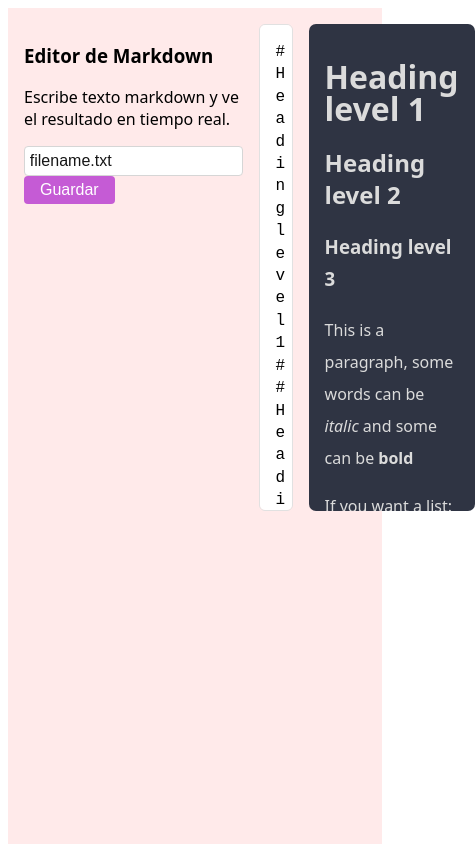
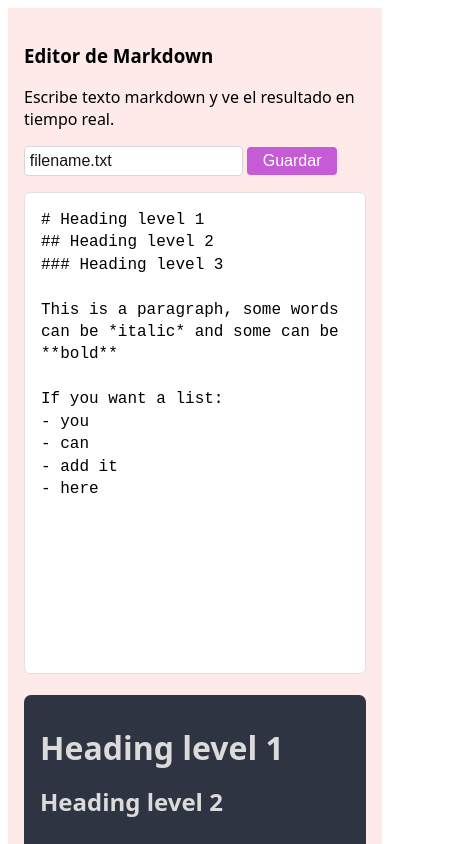
Before and after one commit to davidherzlos/markdown-editor, a SvelteKit app: page / in a window 390 px wide. Shown: the top 844 px of the page, 475 px wide, since content can reach past the window. Built offline with nearby package versions, Linux system fonts and the light colour scheme.

Commit message:
add a responsive breakpoint

```diff
--- a/src/routes/+page.svelte
+++ b/src/routes/+page.svelte
@@ -52,12 +52,14 @@
         font-size: 16px;
         font-family: system-ui, "Segoe UI", Roboto, Helvetica, Arial, sans-serif, "Apple Color Emoji", "Segoe UI Emoji", "Segoe UI Symbol";        width: 100%;
         display: flex;
+        flex-direction: column;
         height: 100vh;
         background: rgb(255, 234, 234);
         gap: 1rem;
         padding: 1rem;
         box-sizing: border-box;
     }
+
     #save input {
         border: 1px solid rgb(214, 214, 214);
         padding: 0.3rem;
@@ -84,13 +86,11 @@
         color: red;
     }
     #editor, #preview {
-        display: block;
-        width: 50%;
+        width: 100%;
         border-radius: 7px;
     }
     #editor textarea {
         width: 100%;
-        height: 60%;
         resize: none;
         box-sizing: border-box;
         background: white;
@@ -104,11 +104,23 @@
         display: block;
         border-radius: 7px;
         background: rgb(47, 52, 67);
-        height: 60%;
         padding: 1rem;
         box-sizing: border-box;
         color: rgb(219, 219, 219);
         line-height: 2rem;
         overflow-y: scroll;
     }
+    @media screen and (min-width: 768px) {
+        .panel {
+            flex-direction: row;
+        }
+        #editor, #preview {
+            display: block;
+            width: 50%;
+            border-radius: 7px;
+        }
+        #editor textarea {
+            height: 60%;
+        }
+    }
 </style>
```
